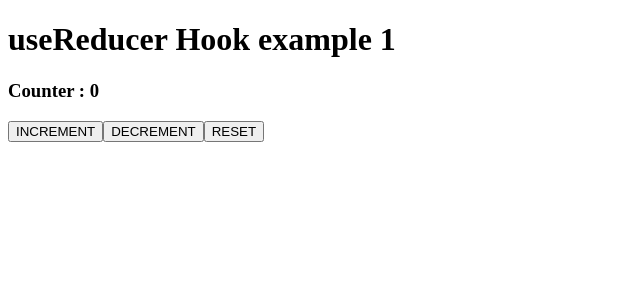
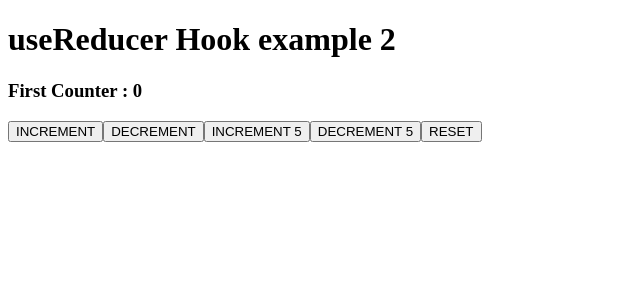
Before and after one commit to ImAshokDev/React-hooks, a React (Create React App) app: page /hook-context1 in a window 1280 px wide. Shown: the top 300 px of the page, without its empty margins (0-640 px from the left). Built offline with nearby package versions, Linux system fonts and the light colour scheme.

Commit message:
simple useReducer 2

```diff
--- a/src/App.jsx
+++ b/src/App.jsx
@@ -14,6 +14,7 @@ import useEffectFetch3 from "./app/Component/useEffectFetch3";
 import HookContext1 from "./app/Component/HookContext1";
 import HookContext2 from "./app/Component/HookContext2";
 import ReducerHook1 from "./app/useReducers/ReducerHook1";
+import ReducerHook2 from "./app/useReducers/ReducerHook2";
 
 export const UserContext = React.createContext();
 export const AgeContext = React.createContext();
@@ -69,7 +70,8 @@ export const AgeContext = React.createContext();
 const App = () => {
   return (
     <div>
-      <ReducerHook1 />
+      {/* <ReducerHook1 /> */}
+      <ReducerHook2 />
     </div>
   );
 };
--- /dev/null
+++ b/src/app/useReducers/ReducerHook2.js
@@ -0,0 +1,85 @@
+import React, { useReducer } from "react";
+
+const initialState = {
+  firstCount: 0,
+};
+const reducer = (state, action) => {
+  switch (action.type) {
+    case "increment":
+      return { firstCount: state.firstCount + action.value };
+    case "decrement":
+      return { firstCount: state.firstCount - action.value };
+    case "reset":
+      return initialState;
+    default:
+      return state;
+  }
+};
+
+function ReducerHook2() {
+  const [count, dispatch] = useReducer(reducer, initialState);
+
+  return (
+    <div>
+      <h1>useReducer Hook example 2</h1>
+
+      <h3>First Counter : {count.firstCount}</h3>
+      <button
+        onClick={() =>
+          dispatch({
+            type: "increment",
+            value: 1,
+          })
+        }
+        type="button"
+      >
+        INCREMENT
+      </button>
+      <button
+        onClick={() =>
+          dispatch({
+            type: "decrement",
+            value: 1,
+          })
+        }
+        type="button"
+      >
+        DECREMENT
+      </button>
+      <button
+        onClick={() =>
+          dispatch({
+            type: "increment",
+            value: 5,
+          })
+        }
+        type="button"
+      >
+        INCREMENT 5
+      </button>
+      <button
+        onClick={() =>
+          dispatch({
+            type: "decrement",
+            value: 5,
+          })
+        }
+        type="button"
+      >
+        DECREMENT 5
+      </button>
+      <button
+        onClick={() =>
+          dispatch({
+            type: "reset",
+          })
+        }
+        type="button"
+      >
+        RESET
+      </button>
+    </div>
+  );
+}
+
+export default ReducerHook2;
```
Also changed, not shown: 2 other files (tests, documents, lock files or other folders).
